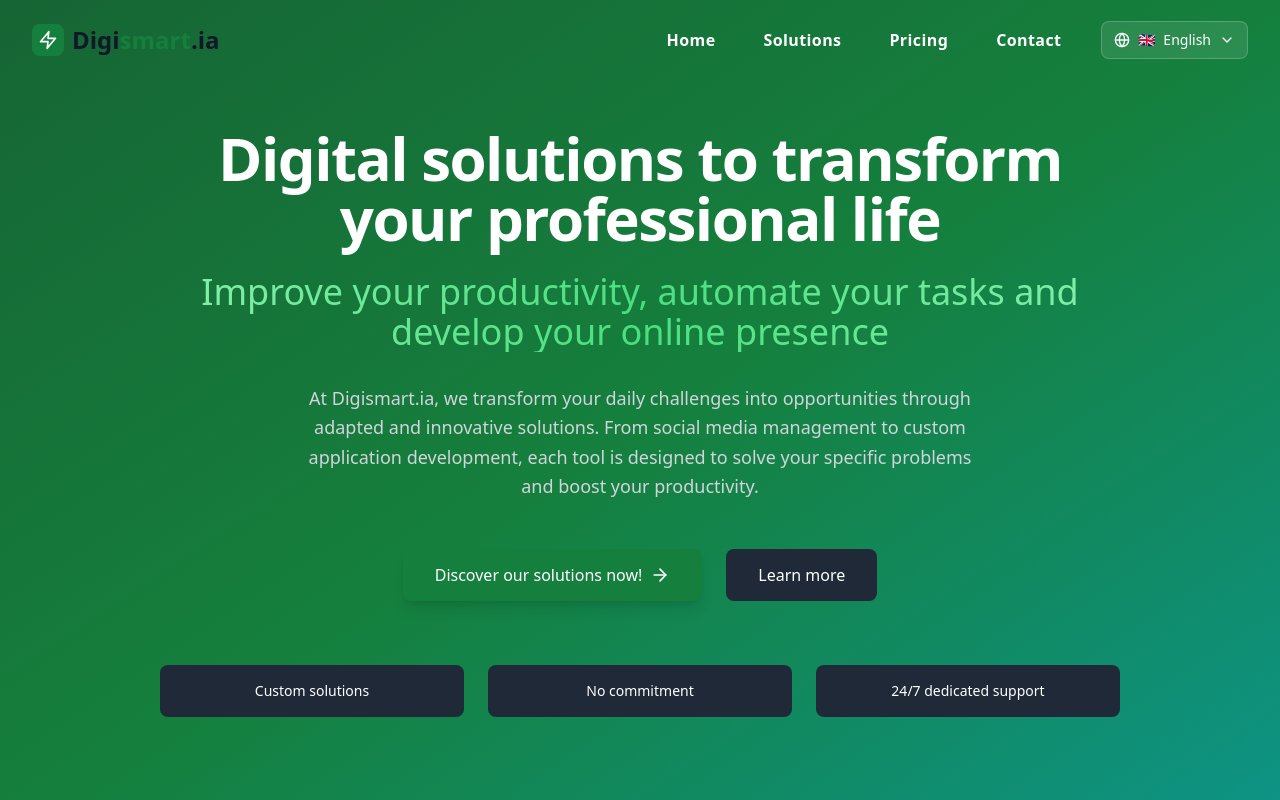
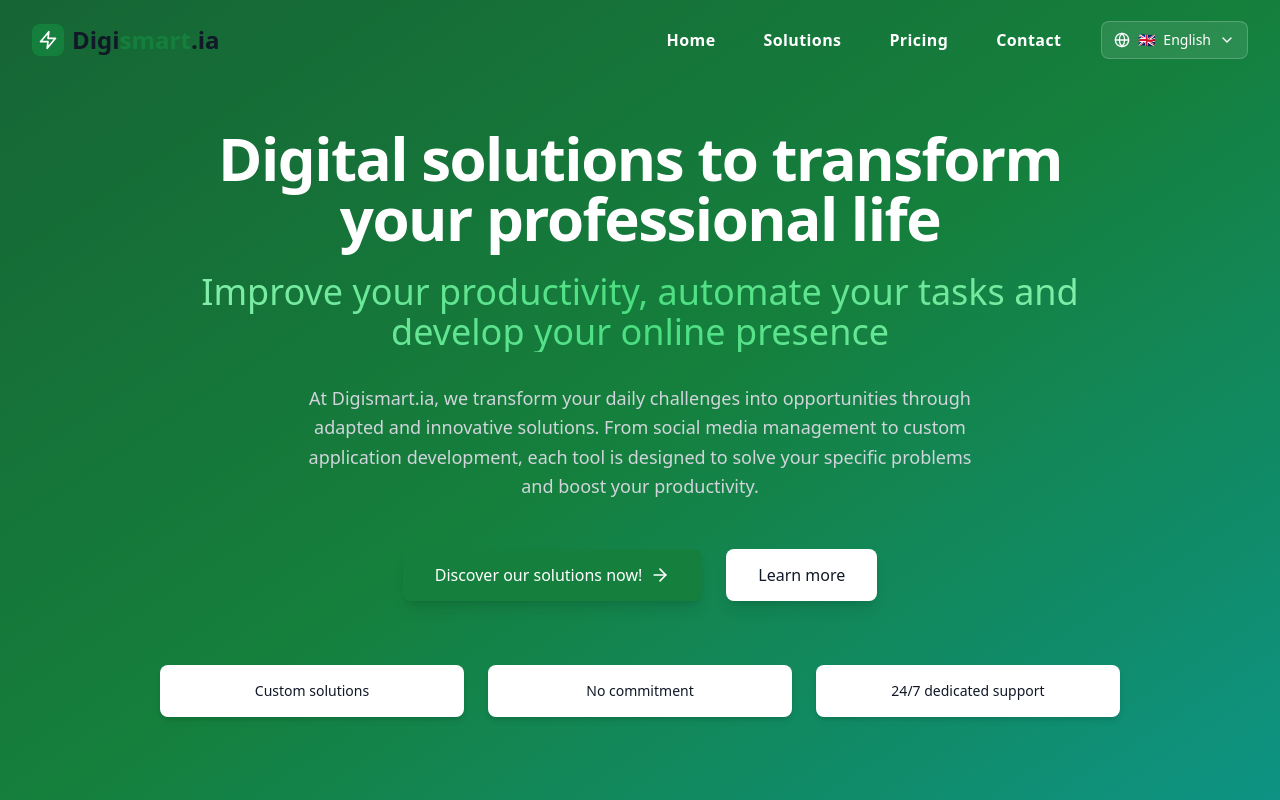
Before and after one commit to ALICE4765-326/digismart, a React (Vite) app: page / in a window 1280 px wide. Shown: the top 800 px of the page. Built offline with nearby package versions, Linux system fonts and the light colour scheme.

Commit message:
Updated Hero.tsx

```diff
--- a/src/components/Hero.tsx
+++ b/src/components/Hero.tsx
@@ -47,7 +47,7 @@ export const Hero = () => {
                   });
                 }
               }}
-              className="inline-flex items-center justify-center px-8 py-3.5 text-base font-medium rounded-lg text-white bg-gray-800 hover:bg-gray-700 transition-all duration-300 transform hover:translate-y-[-2px]"
+              className="inline-flex items-center justify-center px-8 py-3.5 text-base font-medium rounded-lg text-gray-900 bg-white hover:bg-gray-50 transition-all duration-300 transform hover:translate-y-[-2px] shadow-lg"
             >
               {t('hero.cta.secondary')}
             </button>
@@ -61,11 +61,11 @@ export const Hero = () => {
             ].map((benefit) => (
               <div
                 key={benefit}
-                className="flex items-center justify-center px-6 py-4 rounded-lg bg-gray-800 text-white text-sm font-medium transition-all duration-300 hover:bg-gray-700 hover:translate-y-[-2px] group"
+                className="flex items-center justify-center px-6 py-4 rounded-lg bg-white text-gray-900 text-sm font-medium transition-all duration-300 hover:bg-gray-50 hover:translate-y-[-2px] shadow-md group"
               >
                 <span className="relative">
                   {benefit}
-                  <span className="absolute inset-x-0 -bottom-px h-px bg-gradient-to-r from-transparent via-primary-400 to-transparent opacity-0 group-hover:opacity-100 transition-opacity duration-300" />
+                  <span className="absolute inset-x-0 -bottom-px h-px bg-gradient-to-r from-transparent via-primary-600 to-transparent opacity-0 group-hover:opacity-100 transition-opacity duration-300" />
                 </span>
               </div>
             ))}
```
